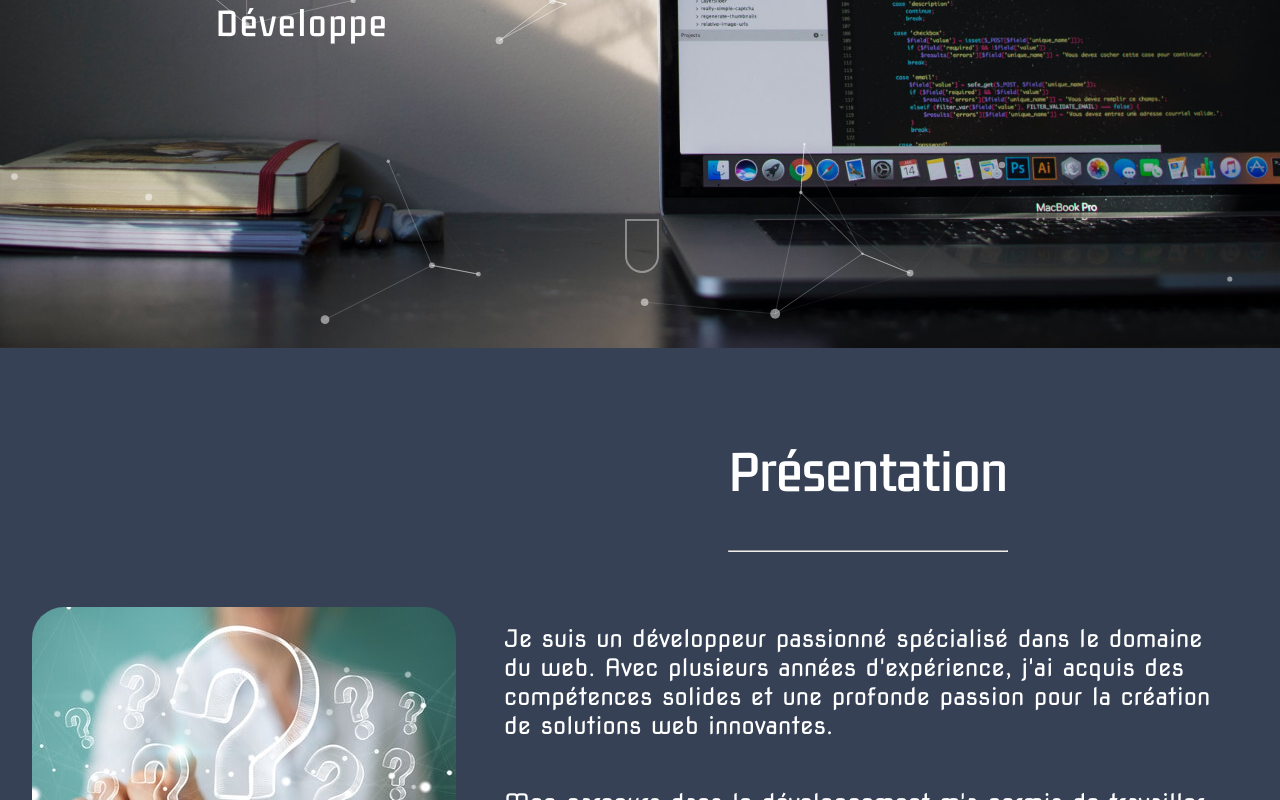
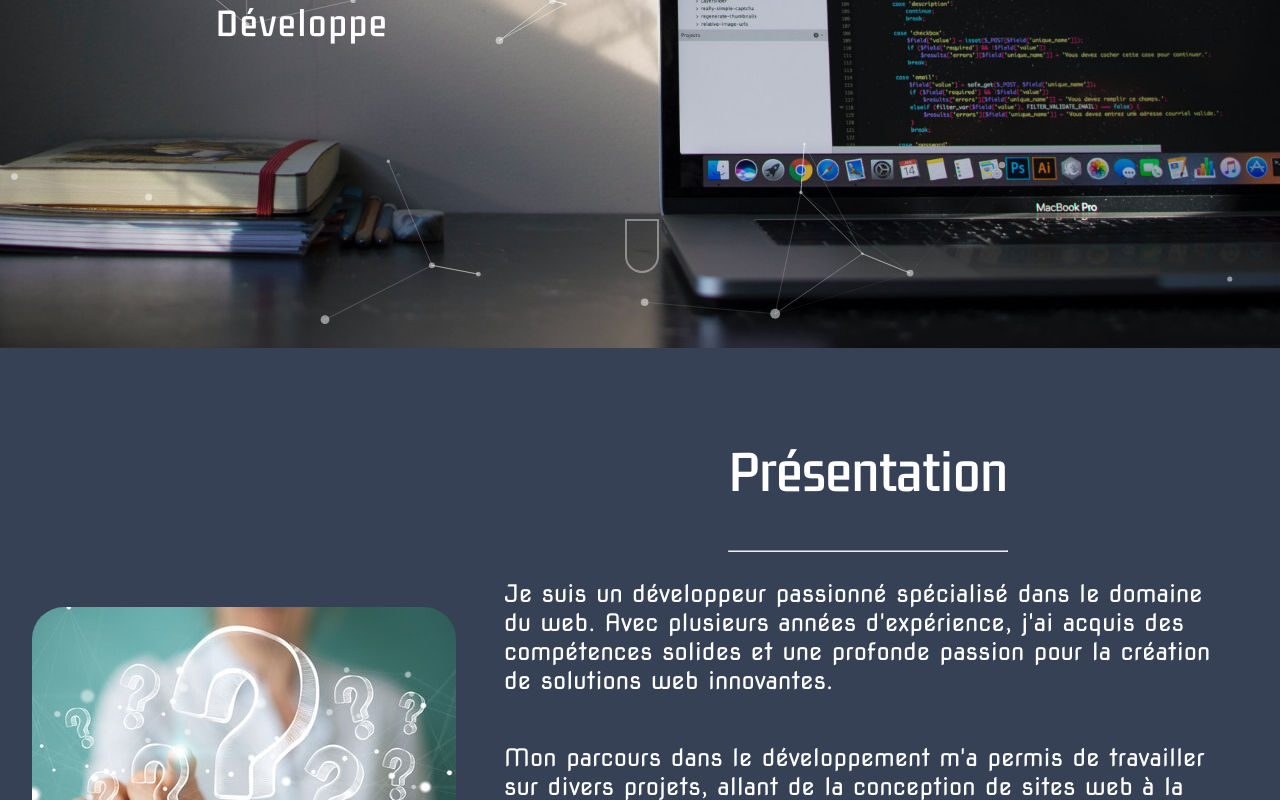
Before and after one commit to PourthieAlexis/portfolio, a React (Vite) app: page / in a window 1280 px wide. Shown: the part 452-1252 px from the top of the page. Built offline with nearby package versions, Linux system fonts and the light colour scheme.

Commit message:
:construction:

```diff
--- a/src/components/PresentationComponent.jsx
+++ b/src/components/PresentationComponent.jsx
@@ -25,6 +25,7 @@ const PresentationContainer = styled.section`
 `;
 
 const Title = styled.div`
+  position: absolute;
   font-size: xx-large;
   text-align: center;
   opacity: 0;
@@ -34,6 +35,9 @@ const Title = styled.div`
       : "none"};
   h1 {
     font-weight: 100;
+  }
+  @media (max-width: ${breakpoints.laptop}) {
+    position: relative;
   }
 `;
 
@@ -62,7 +66,6 @@ const PresentationWrapper = styled.div`
   flex-direction: column;
   align-items: center;
   border-top-right-radius: 1rem;
-  height: 100%;
   padding: 1rem;
 `;
 
```
